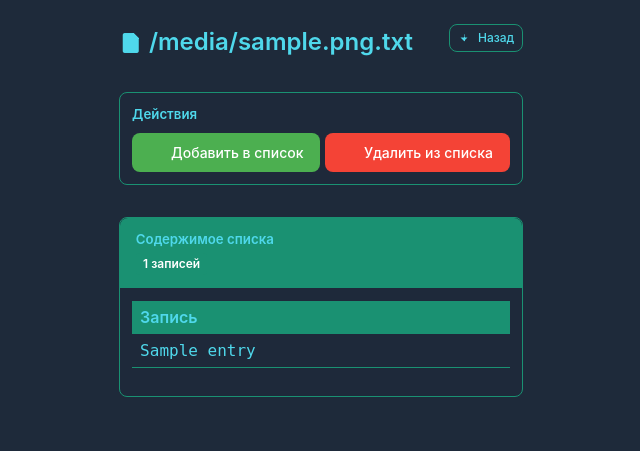
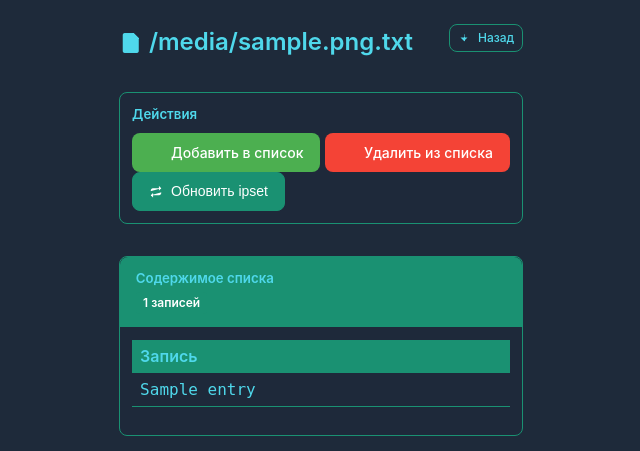
Before and after one commit to royfincher25-source/flymybyte, a Flask app: template src/web_ui/templates/bypass_view.html in a window 1280 px wide. Shown: the part 55-506 px from the top of the page, without its empty margins (319-959 px from the left). Run offline with Flask 3, Linux system fonts and the light colour scheme; the template is opened without the code that fills it: most values are stand-ins (such as "Sample title", 1, 10 or a date in 2020).

Commit message:
Fix: add ipset refresh button to bypass view page
- Add 'Refresh ipset' button on bypass_view.html page
- Remove unused refresh_ipset.sh from FILES_TO_UPDATE

```diff
--- a/src/web_ui/core/constants.py
+++ b/src/web_ui/core/constants.py
@@ -194,7 +194,6 @@ FILES_TO_UPDATE = {
     'web_ui/resources/scripts/unblock_ipset.sh': SCRIPT_UNBLOCK_IPSET,
     'web_ui/resources/scripts/unblock_dnsmasq.sh': SCRIPT_UNBLOCK_DNSMASQ,
     'web_ui/resources/scripts/unblock_update.sh': SCRIPT_UNBLOCK_UPDATE,
-    'web_ui/resources/scripts/refresh_ipset.sh': '/opt/bin/refresh_ipset.sh',
     'web_ui/resources/config/dnsmasq.conf': DNSMASQ_CONFIG,
     'web_ui/resources/config/crontab': CRONTAB_FILE,
     'web_ui/scripts/script.sh': SCRIPT_INSTALL,
--- a/src/web_ui/templates/bypass_view.html
+++ b/src/web_ui/templates/bypass_view.html
@@ -25,6 +25,12 @@
                     <a href="{{ url_for('bypass.remove_from_bypass', filename=filename) }}" class="btn btn--danger">
                         <i class="fm fm-dash-lg"></i> Удалить из списка
                     </a>
+                    <form method="POST" action="{{ url_for('bypass.refresh_bypass_ipset', filename=filename) }}">
+                        <input type="hidden" name="csrf_token" value="{{ csrf_token() }}">
+                        <button type="submit" class="btn btn--primary">
+                            <i class="fm fm-arrow-repeat"></i> Обновить ipset
+                        </button>
+                    </form>
                 </div>
             </div>
         </div>
```
